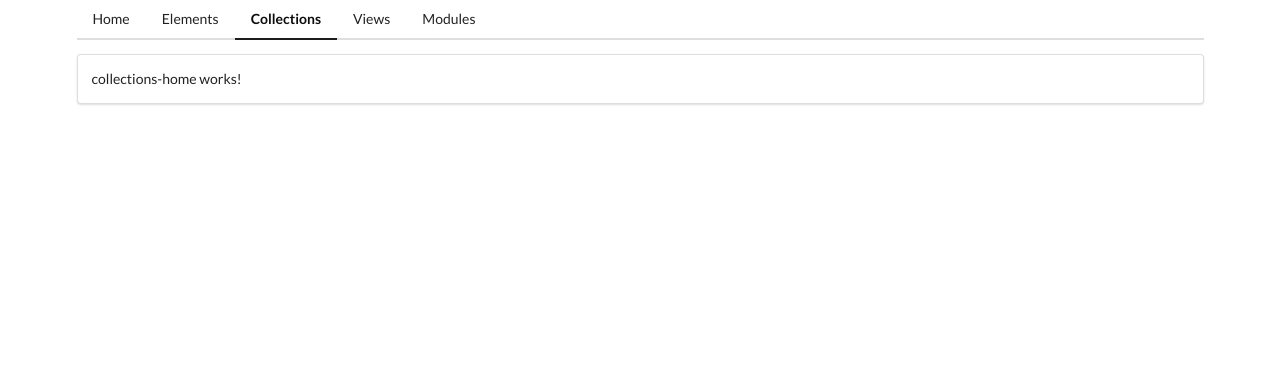
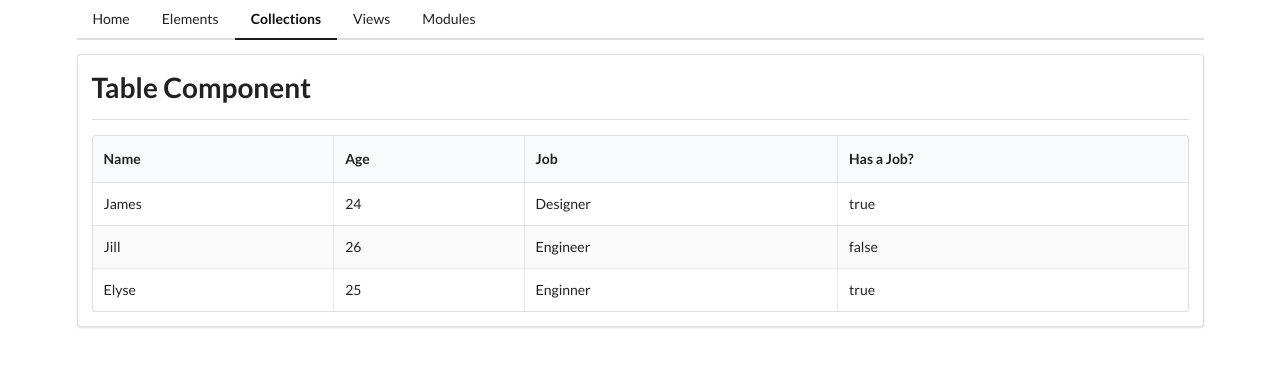
Before and after one commit to JoshMTM/componenentsappng, an Angular app: page /collections in a window 1280 px wide. Shown: the top 366 px of the page. Built offline with nearby package versions, Linux system fonts and the light colour scheme.

Commit message:
table comoponents and styling

```diff
--- a/src/app/collections/collections-home/collections-home.component.html
+++ b/src/app/collections/collections-home/collections-home.component.html
@@ -1 +1,2 @@
-<p>collections-home works!</p>
+<app-divider>Table Component</app-divider>
+<app-table classNames="striped celled"  [data]="data" [headers]="headers"></app-table>
--- a/src/app/collections/collections-home/collections-home.component.ts
+++ b/src/app/collections/collections-home/collections-home.component.ts
@@ -7,6 +7,19 @@ import { Component, OnInit } from '@angular/core';
 })
 export class CollectionsHomeComponent implements OnInit {
 
+data = [
+  { name: 'James', job: 'Designer', age: 24, employed: true },
+  { name: 'Jill', job: 'Engineer', age: 26, employed: false  },
+  { name: 'Elyse', job: 'Enginner', age: 25, employed: true  }
+];
+
+headers = [
+  { key: 'name', label: 'Name' },
+  { key: 'age', label: 'Age' },
+  { key: 'job', label: 'Job' },
+  { key: 'employed', label: 'Has a Job?'}
+];
+
   constructor() { }
 
   ngOnInit(): void {
--- /dev/null
+++ b/src/app/collections/table/table.component.html
@@ -0,0 +1,12 @@
+<table [ngClass]="classNames" class="ui table">
+<thead>
+    <tr>
+        <th *ngFor="let header of headers">{{header.label}}</th>
+    </tr>
+</thead>
+<tbody>
+    <tr *ngFor="let record of data">
+        <td *ngFor="let header of headers">{{ record[header.key]}}</td>
+    </tr>
+</tbody>
+</table>
--- /dev/null
+++ b/src/app/collections/table/table.component.ts
@@ -0,0 +1,19 @@
+import { Component, Input, OnInit } from '@angular/core';
+
+@Component({
+  selector: 'app-table',
+  templateUrl: './table.component.html',
+  styleUrls: ['./table.component.css']
+})
+export class TableComponent implements OnInit {
+  @Input() classNames = '';
+
+  @Input() data: any[] = [];
+  @Input() headers: any[] = [];
+
+  constructor() { }
+
+  ngOnInit(): void {
+  }
+
+}
--- a/src/app/elements/elements-home/elements-home.component.css
+++ b/src/app/elements/elements-home/elements-home.component.css
@@ -0,0 +1,3 @@
+div.ui.icon.header:empty {
+    display: none;
+}
--- a/src/app/elements/elements-home/elements-home.component.html
+++ b/src/app/elements/elements-home/elements-home.component.html
@@ -14,3 +14,12 @@
 
     <button class="ui primary button">Add Document</button>
 </app-segment>
+
+<app-segment>
+    <header>
+        <i class="add icon"></i>
+        Add a ressource.
+    </header>
+
+    <button class="ui primary button">click to add</button>
+</app-segment>
```
Also changed, not shown: src/app/collections/collections.module.ts (+6 -2 lines), src/app/collections/table/table.component.css (added), 1 other file (tests, documents, lock files or other folders).
